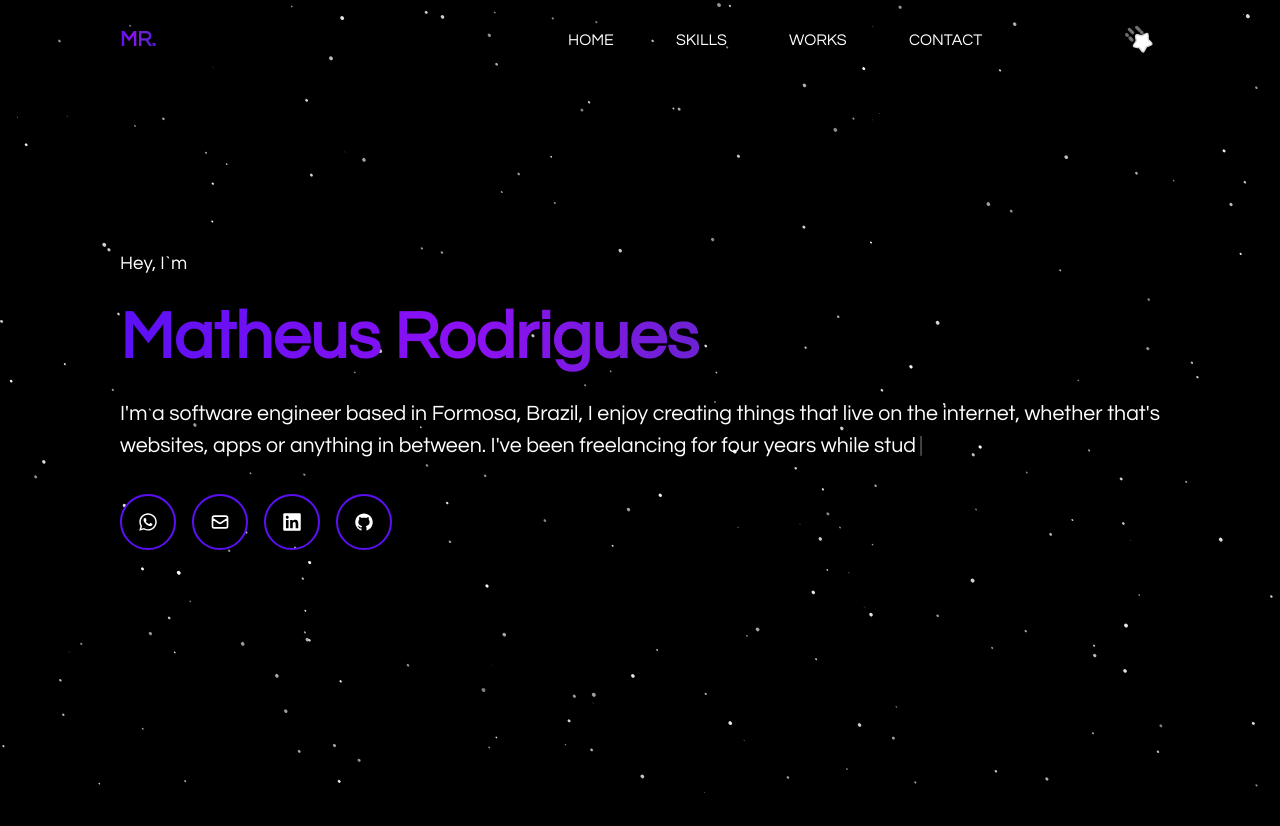
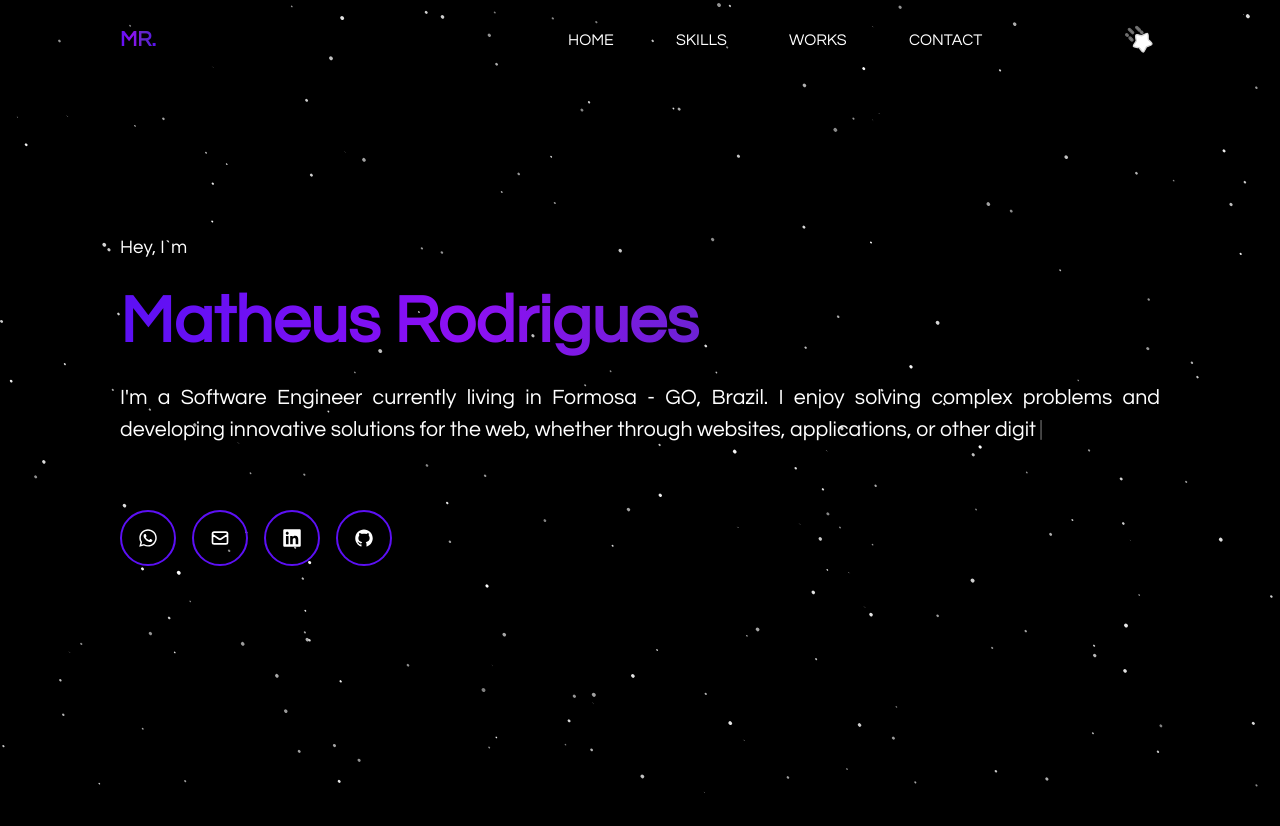
Before and after one commit to MatheusRodriguesEsoft/web-profile, a Next.js app: page / in a window 1280 px wide. Shown: the top 826 px of the page. Built offline with nearby package versions, Linux system fonts and the light colour scheme.

Commit message:
update 06-06-2025

```diff
--- /dev/null
+++ b/src/components/AboutDescription.tsx
@@ -0,0 +1,38 @@
+/* eslint-disable react-hooks/exhaustive-deps */
+import { Typewriter } from "react-simple-typewriter";
+import { useState, useEffect } from "react";
+
+import LangEnum from "@/enum/lang-enum";
+import { getTranslation } from "@/resources/lang";
+
+export const AboutDescription = ({ lang }: { lang: LangEnum }) => {
+  const [hasTyped, setHasTyped] = useState(false);
+  const [showText, setShowText] = useState("");
+ const translation = getTranslation(lang);
+  // Executa efeito de digitação apenas uma vez
+  useEffect(() => {
+    if (hasTyped) {
+      setShowText(translation.about.description);
+    }
+  }, [hasTyped, lang]);
+
+  return (
+    <div className="text-[16pt] font-thin text-justify text-white mb-8">
+      {!hasTyped ? (
+        <Typewriter
+          words={[translation.about.description]}
+          loop={1}
+          cursor
+          typeSpeed={25}
+          delaySpeed={1000}
+          onLoopDone={() => {
+            setHasTyped(true);
+            setShowText(translation.about.description);
+          }}
+        />
+      ) : (
+        <>{showText}</>
+      )}
+    </div>
+  );
+};
--- a/src/components/HomeSection.tsx
+++ b/src/components/HomeSection.tsx
@@ -1,13 +1,13 @@
 "use client";
 import { ActionsContext } from "@/context/ActionsContext";
-import { Typewriter } from "react-simple-typewriter";
 import { useContext, useLayoutEffect, useState } from "react";
 import { socialMediaLinks } from "@/resources/data";
 import Link from "next/link";
 import StarsCanvas from "./StarsCanvas";
+import { AboutDescription } from "./AboutDescription";
 
 export const HomeSection = () => {
-  const { sectionRefs, onStars } = useContext(ActionsContext);
+  const { sectionRefs, onStars, lang } = useContext(ActionsContext);
   const [startTyping, setStartTyping] = useState(false);
 
   useLayoutEffect(() => {
@@ -31,16 +31,8 @@ export const HomeSection = () => {
         </h1>
         <div className="text-[16pt] font-thin text-justify text-white mb-8">
           {startTyping && (
-            <Typewriter
-              words={[
-                "I'm a software engineer based in Formosa, Brazil, I enjoy creating things that live on the internet, whether that's websites, apps or anything in between. I've been freelancing for four years while studying at university and have managed to gain a fair amount of experience and valuable knowledge from all sorts of fields throughout my projects/work.",
-              ]}
-              loop={false}
-              cursor
-              typeSpeed={25}
-              deleteSpeed={999999}
-              delaySpeed={1000}
-            />
+           <AboutDescription lang={lang} />
+
           )}
         </div>
         <div className="flex gap-4">
--- a/src/components/Menu.tsx
+++ b/src/components/Menu.tsx
@@ -12,13 +12,12 @@ import LangEnum from "@/enum/lang-enum";
 import { defineLanguage, labelLangs } from "@/resources/lang";
 
 export const Menu = () => {
-  const { visibleSectionIndex, onStars, setOnStars } =
+  const { visibleSectionIndex, onStars, lang, setOnStars, setLang } =
     useContext(ActionsContext);
   const [openMenu, setOpenMenu] = useState(false);
   const [underlineStyle, setUnderlineStyle] = useState({});
   const menuRef = useRef<HTMLDivElement>(null);
   const [showButtons, setShowButtons] = useState(false);
-  const [lang, setLang] = useState<LangEnum>(LangEnum.EN_US);
 
   useEffect(() => {
     setActiveItem(visibleSectionIndex);
@@ -103,7 +102,8 @@ export const Menu = () => {
               onMouseEnter={() => updateUnderline(id)}
               onMouseOut={onMouseOut}
             >
-              {defineLanguage(lang, label.toLowerCase())}
+              {defineLanguage(lang, label)}
+
             </Link>
           </li>
         ))}
--- a/src/context/ActionsContext.tsx
+++ b/src/context/ActionsContext.tsx
@@ -1,4 +1,5 @@
 "use client";
+import LangEnum from "@/enum/lang-enum";
 import {
   createContext,
   Dispatch,
@@ -13,6 +14,8 @@ import {
 interface ActionsContextData {
   sectionRefs: RefObject<HTMLElement | null>[];
   onStars: boolean;
+  lang: LangEnum;
+  setLang: Dispatch<SetStateAction<LangEnum>>;
   setOnStars: Dispatch<SetStateAction<boolean>>;
   visibleSectionIndex: number;
   scrollY: number;
@@ -26,6 +29,7 @@ export const ActionsContext = createContext({} as ActionsContextData);
 
 export function ActionsProvider({ children }: ActionsProviderProps) {
   const [visibleSectionIndex, setVisibleSectionIndex] = useState(0);
+  const [lang, setLang] = useState<LangEnum>(LangEnum.EN_US);
   const [onStars, setOnStars] = useState(true);
   const [scrollY, setScrollY] = useState(0);
   const sections = ["home", "skills", "works", "contacts"];
@@ -81,7 +85,15 @@ export function ActionsProvider({ children }: ActionsProviderProps) {
 
   return (
     <ActionsContext.Provider
-      value={{ sectionRefs, visibleSectionIndex, scrollY, onStars, setOnStars }}
+      value={{
+        sectionRefs,
+        lang,
+        visibleSectionIndex,
+        scrollY,
+        onStars,
+        setOnStars,
+        setLang,
+      }}
     >
       {children}
     </ActionsContext.Provider>
--- a/src/resources/i18n/enUS.ts
+++ b/src/resources/i18n/enUS.ts
@@ -1,9 +1,15 @@
-const enUS = {
+import { Translations } from "../lang";
+
+const enUS: Translations = {
   menu: {
     home: "HOME",
     skills: "SKILLS",
     works: "WORKS",
     contact: "CONTACT",
   },
+  about: {
+    description:
+      "I'm a Software Engineer currently living in Formosa - GO, Brazil. I enjoy solving complex problems and developing innovative solutions for the web, whether through websites, applications, or other digital tools. With over 5 years of experience, I've gained solid knowledge across various areas, consistently delivering practical and efficient results in my projects.",
+  },
 };
 export default enUS;
--- a/src/resources/i18n/esES.ts
+++ b/src/resources/i18n/esES.ts
@@ -1,9 +1,15 @@
-const esES = {
+import { Translations } from "../lang";
+
+const esES: Translations = {
   menu: {
     home: "HOGAR",
     skills: "HABILIDADES",
     works: "OBRAS",
     contact: "CONTACTO",
   },
+  about: {
+    description:
+      "Soy Ingeniero de Software y actualmente vivo en Formosa - GO, Brasil. Me gusta resolver problemas complejos y desarrollar soluciones innovadoras para la web, ya sea mediante sitios web, aplicaciones u otras herramientas digitales. Con más de 5 años de experiencia, he adquirido un conocimiento sólido en diversas áreas, entregando resultados prácticos y eficientes en mis proyectos.",
+  },
 };
 export default esES;
--- a/src/resources/i18n/ptBR.ts
+++ b/src/resources/i18n/ptBR.ts
@@ -1,9 +1,15 @@
-const ptBr = {
+import { Translations } from "../lang";
+
+const ptBr: Translations = {
   menu: {
     home: "INÍCIO",
     skills: "HABILIDADES",
     works: "TRABALHOS",
     contact: "CONTATO",
   },
+  about: {
+    description:
+      "Sou Engenheiro de Software e moro em Formosa - GO, Brasil. Gosto de resolver problemas complexos e desenvolver inovações para a internet, seja em sites, aplicativos ou outras soluções digitais. Com mais de 5 anos de experiência, adquiri amplo conhecimento em diversas áreas, entregando resultados práticos e eficientes em meus projetos.",
+  },
 };
 export default ptBr;
--- a/src/resources/lang.ts
+++ b/src/resources/lang.ts
@@ -8,19 +8,36 @@ export interface LabelLang {
   label: string;
 }
 
+export interface Translations {
+  menu: {
+    home: string;
+    skills: string;
+    works: string;
+    contact: string;
+  };
+  about: {
+    description: string;
+  };
+}
+
 export const labelLangs: LabelLang[] = [
   { value: "en-US", label: "EN" },
   { value: "es-ES", label: "ES" },
   { value: "pt-BR", label: "PT" },
 ];
 
-const languages = {
-  [LangEnum.EN_US]: enUS.menu,
-  [LangEnum.ES_ES]: esES.menu,
-  [LangEnum.PT_BR]: ptBr.menu,
+const languages: Record<LangEnum, Translations> = {
+  [LangEnum.EN_US]: enUS,
+  [LangEnum.ES_ES]: esES,
+  [LangEnum.PT_BR]: ptBr,
 };
 
-export const defineLanguage = (lang: LangEnum, labelKey: string): string => {
-  const translation = languages[lang][labelKey as keyof typeof enUS.menu];
-  return translation || labelKey;
+export type MenuKey = keyof Translations["menu"];
+
+export const defineLanguage = (lang: LangEnum, labelKey: MenuKey): string => {
+  return languages[lang].menu[labelKey];
 };
+
+export const getTranslation = (lang: LangEnum): Translations => {
+  return languages[lang];
+};
--- a/src/resources/menu.ts
+++ b/src/resources/menu.ts
@@ -1,6 +1,8 @@
-export const menuLinks = [
-  { id: 0, to: "home", label: "Home" },
-  { id: 1, to: "skills", label: "Skills" },
-  { id: 2, to: "works", label: "Works" },
-  { id: 3, to: "contacts", label: "Contact" },
+import { type MenuKey } from "@/resources/lang";
+
+export const menuLinks: { id: number; to: string; label: MenuKey }[] = [
+  { id: 0, to: "home", label: "home" },
+  { id: 1, to: "skills", label: "skills" },
+  { id: 2, to: "works", label: "works" },
+  { id: 3, to: "contacts", label: "contact" },
 ];
```
